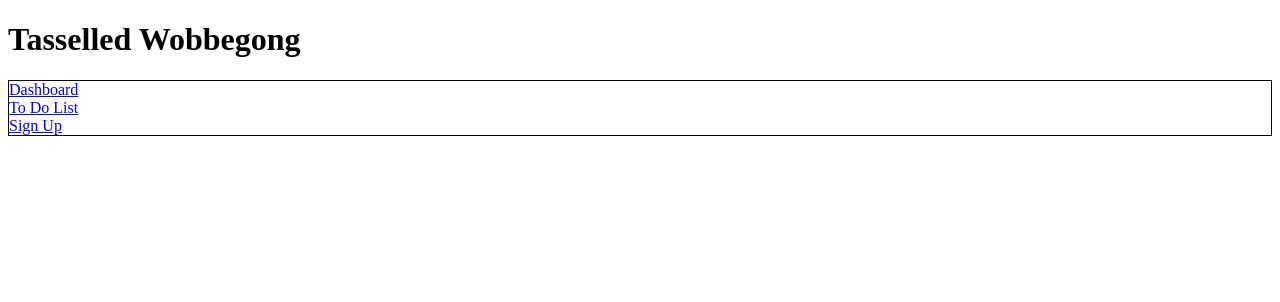
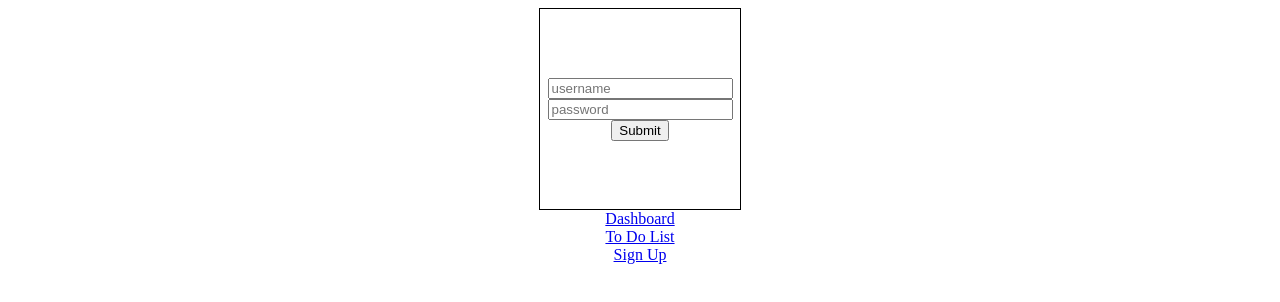
Before and after one commit to Tasselled-Wobbegong-100/job-tracker, a React app: page / in a window 1280 px wide. Shown: the top 302 px of the page. Built offline with nearby package versions, Linux system fonts and the light colour scheme.

Commit message:
added login form with dummy test function

```diff
--- a/client/App.jsx
+++ b/client/App.jsx
@@ -3,7 +3,7 @@ import { Route, Routes } from 'react-router-dom';
 import SignUp from './pages/signUp.jsx';
 import LoginPage from './pages/login.jsx';
 import ApplicationToDoList from './pages/tracker/applicationToDoList.jsx';
-import JobDashboard from './pages/home/jobDashboard.jsx';
+import JobDashboard from './pages/dashboard/jobDashboard.jsx';
 import './stylesheets/styles.scss';
 
 class App extends Component {
--- a/client/pages/login.jsx
+++ b/client/pages/login.jsx
@@ -2,13 +2,21 @@ import React from 'react'
 import { Link } from 'react-router-dom';
 
 const LoginPage = props => {
+
+  const test = (event) => {
+    event.preventDefault();
+    console.log('testing LoginPage submit function, event id: ', event.target.id);
+  }
+
   return (
     <div className='loginContainer'>
-
+      <form className='loginForm'>
+        <input id='usernameLoginInput' className='inputTextForm' type='text' placeholder='username'/>
+        <input id='passwordLoginInput' className='inputTextForm' type='text' placeholder='password'/>
+        <button id='loginSubmitButton' className='submitFormButton' onClick={test}>Submit</button>
+      </form>
       <Link to='/dashboard'>Dashboard</Link>
-      <br/>
       <Link to='/tracker/:id'>To Do List</Link>
-      <br/>
       <Link to='/signup'>Sign Up</Link>
     </div>
   )
--- a/client/stylesheets/styles.scss
+++ b/client/stylesheets/styles.scss
@@ -1,3 +1,15 @@
 .loginContainer {
+  display: flex;
+  flex-direction: column;
+  align-items: center;
+}
+
+.loginForm {
+  width: 200px;
+  height: 200px;
   border: 1px solid black;
+  display: flex;
+  flex-direction: column;
+  justify-content: center;
+  align-items: center;
 }
--- a/index.html
+++ b/index.html
@@ -7,9 +7,6 @@
   <title>Tasselled Wobbegong</title>
 </head>
 <body>
-  <header>
-    <h1>Tasselled Wobbegong</h1>
-  </header>
   <div id="root"></div>
 </body>
 </html>
```
Also changed, not shown: client/pages/dashboard/jobDashboard.jsx (renamed from client/pages/home/jobDashboard.jsx).
